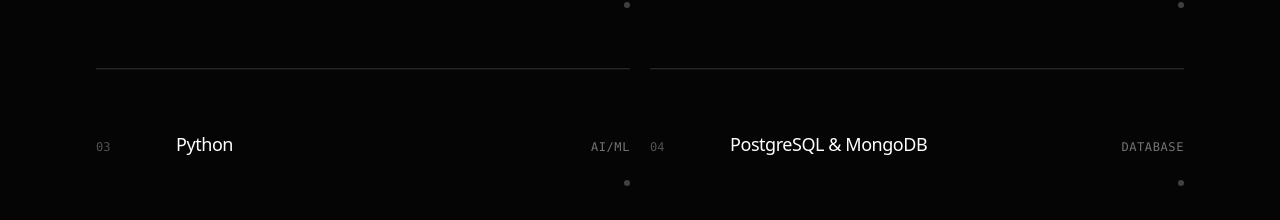
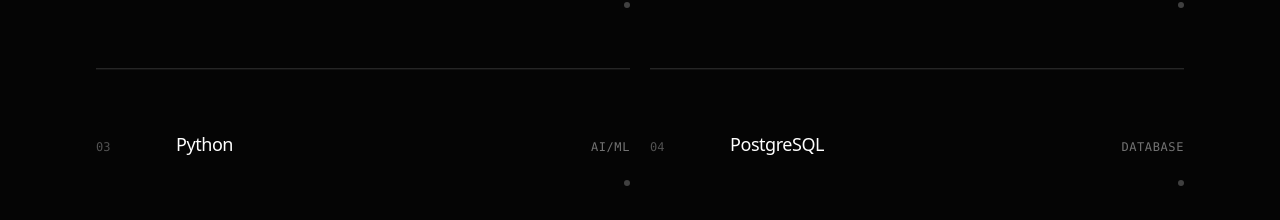
Before and after one commit to farelkdhfi/farelkdhfi, a React (Vite) app: page / in a window 1280 px wide. Shown: the part 6137-6357 px from the top of the page. Built offline with nearby package versions, Linux system fonts and the light colour scheme.

Commit message:
Update Data

```diff
--- a/src/data/personalData.js
+++ b/src/data/personalData.js
@@ -21,7 +21,7 @@
     { name: "React.js", level: 90, category: "Frontend" },
     { name: "Node.js & Express", level: 70, category: "Backend" },
     { name: "Python", level: 60, category: "AI/ML" },
-    { name: "PostgreSQL & MongoDB", level: 60, category: "Database" },
+    { name: "PostgreSQL", level: 60, category: "Database" },
     { name: "Figma", level: 90, category: "Ui Design" },
     { name: "TypeScript", level: 90, category: "Language" },
     { name: "Three.js", level: 60, category: "3D Graphics" },
@@ -79,7 +79,7 @@
     {
         title: "Photo Booth App",
         image: PhotoBooth,
-        year: "2023",
+        year: "2025",
         desc: "Interactive web-based photo booth application allowing users to capture moments with custom frames and filters directly from the browser.",
         tech: ["ReactJS (Vite)", "TailwindCSS", "Three.js"],
         url: "https://photo-booth-app-sigma.vercel.app/"
```
